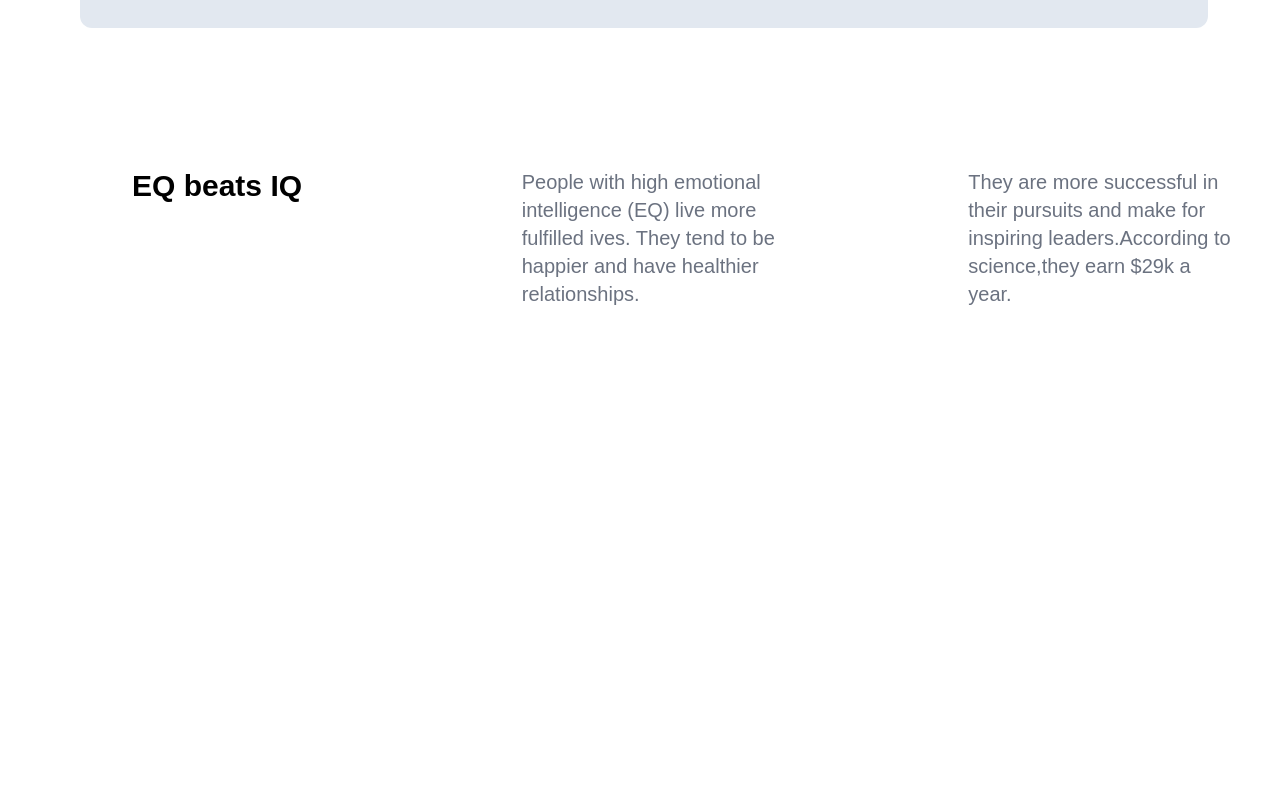
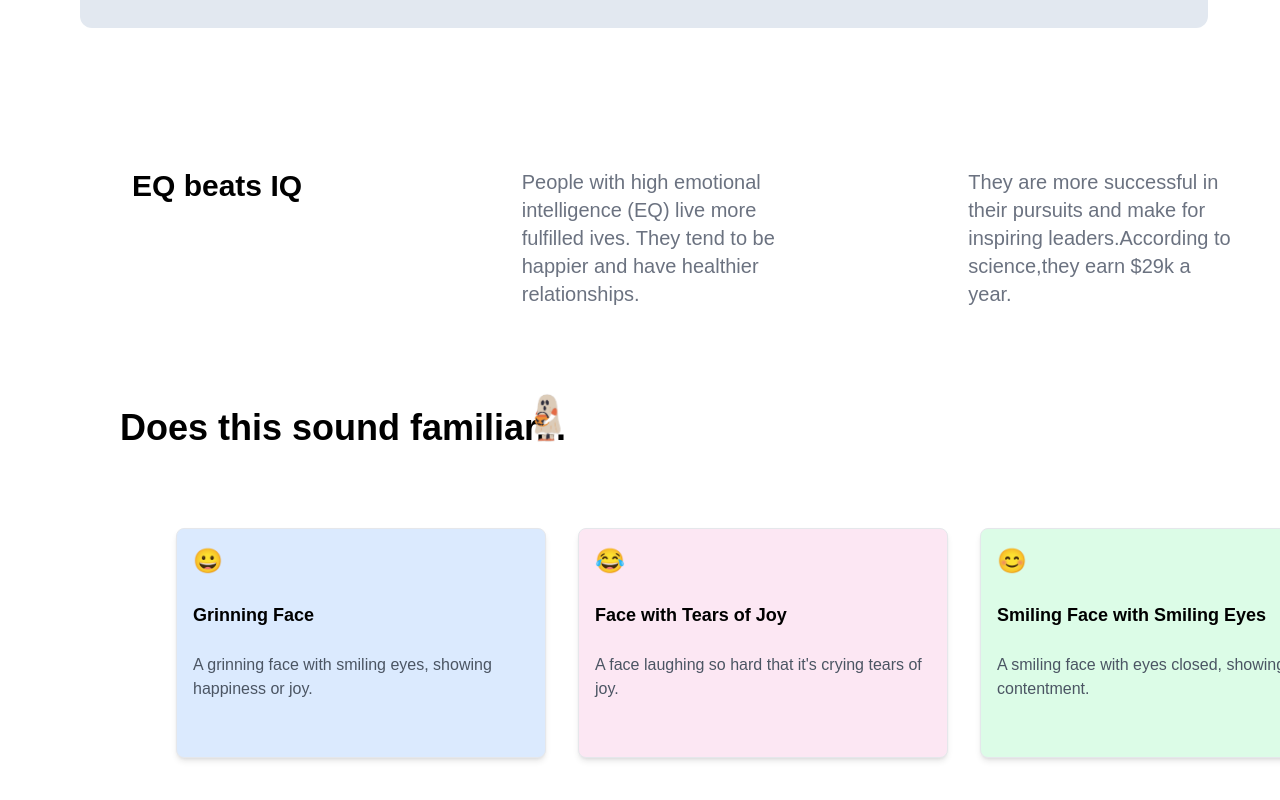
Before and after one commit to faizalmsdev/Ahead, a React (Create React App) app: page / in a window 1280 px wide. Shown: the part 778-1578 px from the top of the page. Before the commit the page ends 1086 px from the top, so only its background shows below. Built offline with nearby package versions, Linux system fonts and the light colour scheme.

Commit message:
Cards section completed

```diff
--- a/src/App.js
+++ b/src/App.js
@@ -3,6 +3,7 @@ import Header from './Pages/Header/Header';
 import Hero from './Pages/Hero/Hero';
 import TextRep from './Components/TextRep';
 import { text1 } from './Constants';
+import Cards from './Pages/Card/Cards';
 
 const App = () => {
   return (
@@ -10,6 +11,7 @@ const App = () => {
           <Header />
           <Hero />
           <TextRep {...text1} />
+          <Cards />
     </div>
   )
 }
--- a/src/Components/Card.jsx
+++ b/src/Components/Card.jsx
@@ -0,0 +1,14 @@
+    import React from 'react'
+
+        const Card = ({emoji,title,emojiDescription,colorClass,hoverColorClass}) => {
+            return (
+            <div className={`border rounded-lg shadow-md p-4 mx-4 my-6 w-[370px] h-[230px] ${colorClass} hover:${hoverColorClass} hover:-rotate-3 transition duration-300 ease-in-out`}>
+                <div className="text-2xl mb-6">{emoji}</div>
+                <h2 className="text-lg font-semibold mb-6">{title}</h2>
+                <p className="text-gray-600">
+                    {emojiDescription}
+                </p>
+            </div>
+            );
+        };
+    export default Card
--- a/src/Components/TextRep.jsx
+++ b/src/Components/TextRep.jsx
@@ -1,5 +1,3 @@
-
-
     const TextRep = ({title,para,para2}) => {
     return (
         <section className="section-m flex flex-1 gap-[120px] items-start pr-[42px]">
--- a/src/Constants/index.js
+++ b/src/Constants/index.js
@@ -4,3 +4,82 @@ export const text1 =
             para:"People with high emotional intelligence (EQ) live more fulfilled ives. They tend to be happier and have healthier relationships.",
             para2:"They are more successful in their pursuits and make for inspiring leaders.According to science,they earn $29k a year."
         }
+
+    export const emojiData = [
+        {
+        emoji: '😀',
+        title: 'Grinning Face',
+        emojiDescription: 'A grinning face with smiling eyes, showing happiness or joy.',
+        },
+        {
+        emoji: '😂',
+        title: 'Face with Tears of Joy',
+        emojiDescription: "A face laughing so hard that it's crying tears of joy.",
+        },
+        {
+        emoji: '😊',
+        title: 'Smiling Face with Smiling Eyes',
+        emojiDescription: 'A smiling face with eyes closed, showing contentment.',
+        },
+        {
+        emoji: '😍',
+        title: 'Heart Eyes',
+        emojiDescription: 'A face with heart-shaped eyes, expressing admiration or love.',
+        },
+        {
+        emoji: '😔',
+        title: 'Pensive Face',
+        emojiDescription: 'A face with a slightly sad or disappointed expression.',
+        },
+        {
+        emoji: '😢',
+        title: 'Crying Face',
+        emojiDescription: 'A face with a single tear, symbolizing sadness.',
+        },
+        {
+        emoji: '😎',
+        title: 'Smiling Face with Sunglasses',
+        emojiDescription: 'A cool-looking face wearing sunglasses, showing confidence.',
+        },
+        {
+        emoji: '😲',
+        title: 'Astonished Face',
+        emojiDescription: 'A face with wide-open eyes, expressing astonishment or surprise.',
+        },
+        {
+        emoji: '🙃',
+        title: 'Upside-Down Face',
+        emojiDescription: 'A face turned upside-down, often used humorously.',
+        },
+        {
+        emoji: '😇',
+        title: 'Smiling Face with Halo',
+        emojiDescription: 'A face with a halo above it, representing innocence or goodness.',
+        },
+    ];
+
+    export const colorPalette = [
+        'bg-blue-100',
+        'bg-pink-100',
+        'bg-green-100',
+        'bg-yellow-100',
+        'bg-purple-100',
+        'bg-orange-100',
+        'bg-teal-100',
+        'bg-red-100',
+        'bg-indigo-100',
+        'bg-gray-100',
+    ];
+
+    export const hoverColorPalette = [
+        'bg-blue-400',
+        'bg-pink-400',
+        'bg-green-400',
+        'bg-yellow-400',
+        'bg-purple-400',
+        'bg-orange-400',
+        'bg-teal-400',
+        'bg-red-400',
+        'bg-indigo-400',
+        'bg-gray-400',
+    ];
--- /dev/null
+++ b/src/Pages/Card/Cards.jsx
@@ -0,0 +1,34 @@
+import React from 'react';
+import ghost from '../../Assests/Canvas/halloween.png'
+import Card from '../../Components/Card';
+import { emojiData , colorPalette , hoverColorPalette } from '../../Constants';
+import { Slide } from 'react-reveal';
+
+const Cards = () => {
+  // console.log('colorPalette length:', colorPalette.length);
+  return (
+    <section className='section-m1'>
+        <div className='flex  section-m'>
+          <h1 className='absolute text-4xl font-bold'>Does this sound familiar... </h1>
+          <img src={ghost} height={32} width={32} alt='img' className='ml-10 relative bottom-9 left-[32%]' />
+        </div>
+        <Slide right>
+          <div class="flex flex-col bg-white m-auto p-auto">
+              <div class="flex overflow-x-scroll pb-10 hide-scroll-bar">
+                <div class="flex flex-nowrap lg:ml-40 md:ml-20 ml-10 ">
+                    {emojiData.map((data,index)=>(
+                      <Card key={index} emoji={data.emoji} title={data.title} emojiDescription={data.emojiDescription}
+                        colorClass={colorPalette[index % colorPalette.length]}
+                        hoverColorClass = {hoverColorPalette[index % hoverColorPalette.length]}
+                      />
+                    ))}
+                </div>
+              </div>
+          </div>
+        </Slide>
+
+    </section>
+  )
+}
+
+export default Cards
--- a/src/index.css
+++ b/src/index.css
@@ -89,3 +89,11 @@
     margin-left: 120px;
     padding-top: 100px;
 }
+
+.hide-scroll-bar {
+    -ms-overflow-style: none;
+    scrollbar-width: none;
+}
+.hide-scroll-bar::-webkit-scrollbar {
+    display: none;
+}
```
Also changed, not shown: src/Pages/Card/Card.jsx (deleted), src/Pages/Text/Text.jsx (deleted). Lines whose indentation alone changed are shown as unchanged.
